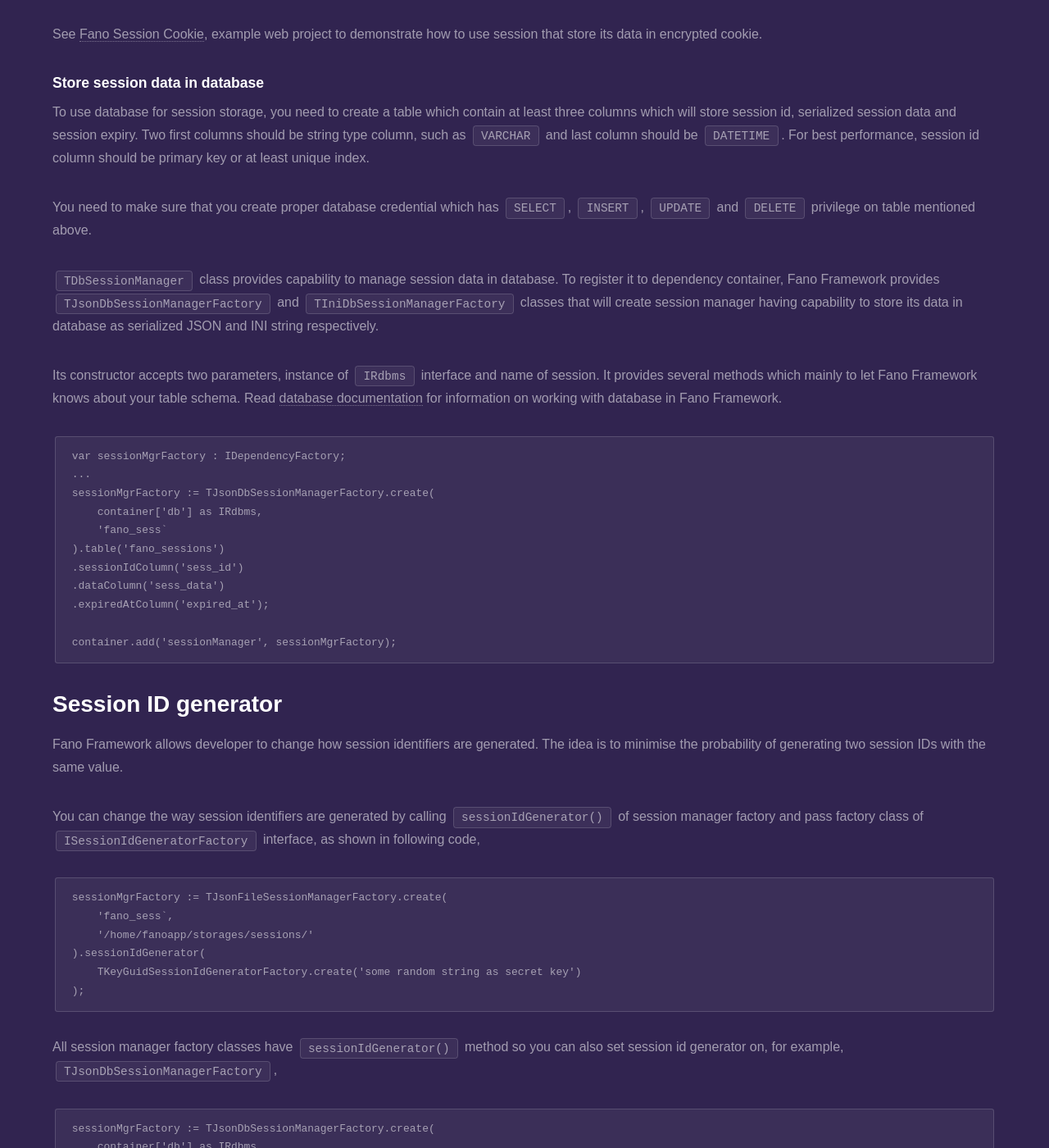
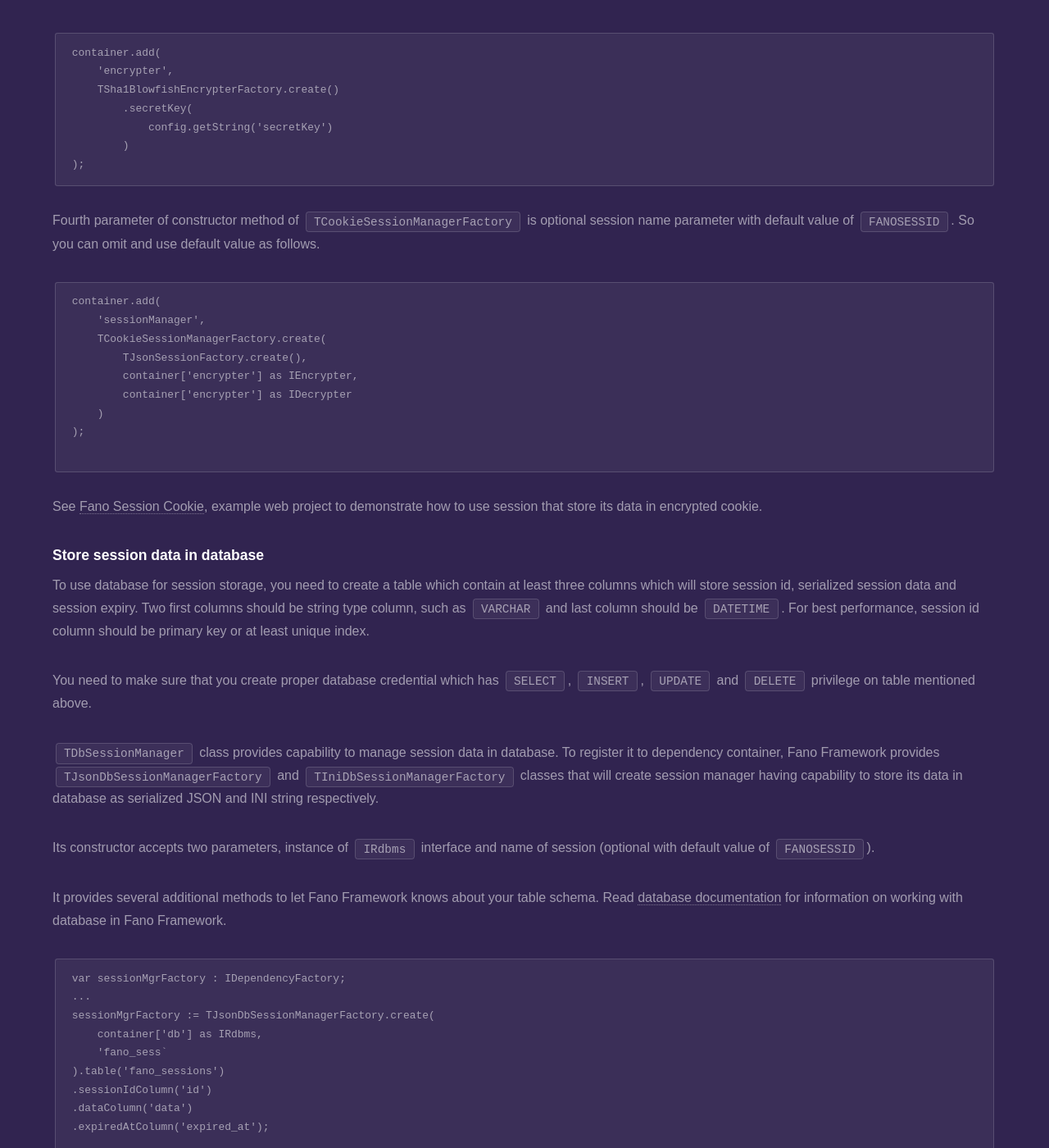
Before and after one commit to fanoframework/fanoframework.github.io, a Jekyll site: the page built from working-with-session/index.md, in a window 1280 px wide and 1400 px high, scrolled down 2937 px. Shown: the whole window at 82% size. Built offline with Jekyll 4.4.1, drawn with Linux system fonts in a browser that asks for light colours; our own code applies the rules of GitHub Pages for plain Markdown files; some of the changed text lies outside the part shown.

Commit message:
improve session documentation content

````diff
--- a/working-with-session/index.md
+++ b/working-with-session/index.md
@@ -31,7 +31,11 @@ This interface is provided for getting session instance from a request. This int
 
 To register `TFileSessionManager` instance to dependency container, Fano Framework provides `TJsonFileSessionManagerFactory` and `TIniFileSessionManagerFactory` classes which will create session manager which store its data as JSON and INI file respectively.
 
-Its constructor accepts three optional parameters, name of session, path of directory where files will be stored and prefix which will be prepended before session id.
+Its constructor accepts three optional parameters:
+
+- Name of session (default value of `FANOSESSID`). This will be used as name of cookie.
+- Path of directory where files will be stored (default value of `/tmp`).
+- Prefix which will be prepended before session id (default value of empty string).
 
 You need to make sure that session directory is writeable by application.
 
@@ -42,6 +46,10 @@ sessionMgrFactory := TJsonFileSessionManagerFactory.create(
     'fano_sess`,
     '/home/fanoapp/storages/sessions/'
 );
+```
+or you can create factory with default value
+```
+sessionMgrFactory := TJsonFileSessionManagerFactory.create();
 ```
 
 If it is not set, by default, code above will use GUID as session id (using `TGuidSessionIdGeneratorFactory` class). Read [Session ID generator](/working-with-session#session-id-generator) for more information on algorithm used to generate session identifier.
@@ -99,7 +107,18 @@ container.add(
         )
 );
 ```
+Fourth parameter of constructor method of `TCookieSessionManagerFactory` is optional session name parameter with default value of `FANOSESSID`. So you can omit and use default value as follows.
+```
+container.add(
+    'sessionManager',
+    TCookieSessionManagerFactory.create(
+        TJsonSessionFactory.create(),
+        container['encrypter'] as IEncrypter,
+        container['encrypter'] as IDecrypter
+    )
+);
 
+```
 See [Fano Session Cookie](https://github.com/fanoframework/fano-session-cookie), example web project to demonstrate how to use session that store its data in encrypted cookie.
 
 ### Store session data in database
@@ -111,7 +130,9 @@ You need to make sure that you create proper database credential which has `SELE
 `TDbSessionManager` class provides capability to manage session data in database.
 To register it to dependency container, Fano Framework provides `TJsonDbSessionManagerFactory` and `TIniDbSessionManagerFactory` classes that will create session manager having capability to store its data in database as serialized JSON and INI string respectively.
 
-Its constructor accepts two parameters, instance of `IRdbms` interface and name of session. It provides several methods which mainly to let Fano Framework knows about your table schema. Read [database documentation](/database) for information on working with database in Fano Framework.
+Its constructor accepts two parameters, instance of `IRdbms` interface and name of session (optional with default value of `FANOSESSID`).
+
+It provides several additional methods to let Fano Framework knows about your table schema. Read [database documentation](/database) for information on working with database in Fano Framework.
 
 ```
 var sessionMgrFactory : IDependencyFactory;
@@ -120,13 +141,25 @@ sessionMgrFactory := TJsonDbSessionManagerFactory.create(
     container['db'] as IRdbms,
     'fano_sess`
 ).table('fano_sessions')
-.sessionIdColumn('sess_id')
-.dataColumn('sess_data')
+.sessionIdColumn('id')
+.dataColumn('data')
 .expiredAtColumn('expired_at');
 
 container.add('sessionManager', sessionMgrFactory);
 ```
-
+If table schema is not defined, factory class will assume table name `fano_sessions` with three columns: `id`, `data` and `expired_at`. So following code is doing same thing as above.
+```
+sessionMgrFactory := TJsonDbSessionManagerFactory.create(
+    container['db'] as IRdbms,
+    'fano_sess`
+);
+```
+You can omit last parameter and use default value as follows.
+```
+sessionMgrFactory := TJsonDbSessionManagerFactory.create(
+    container['db'] as IRdbms
+);
+```
 ## <a name="session-id-generator"></a>Session ID generator
 
 Fano Framework allows developer to change how session identifiers are generated. The idea is to minimise the probability of generating two session IDs with the same value.
````
